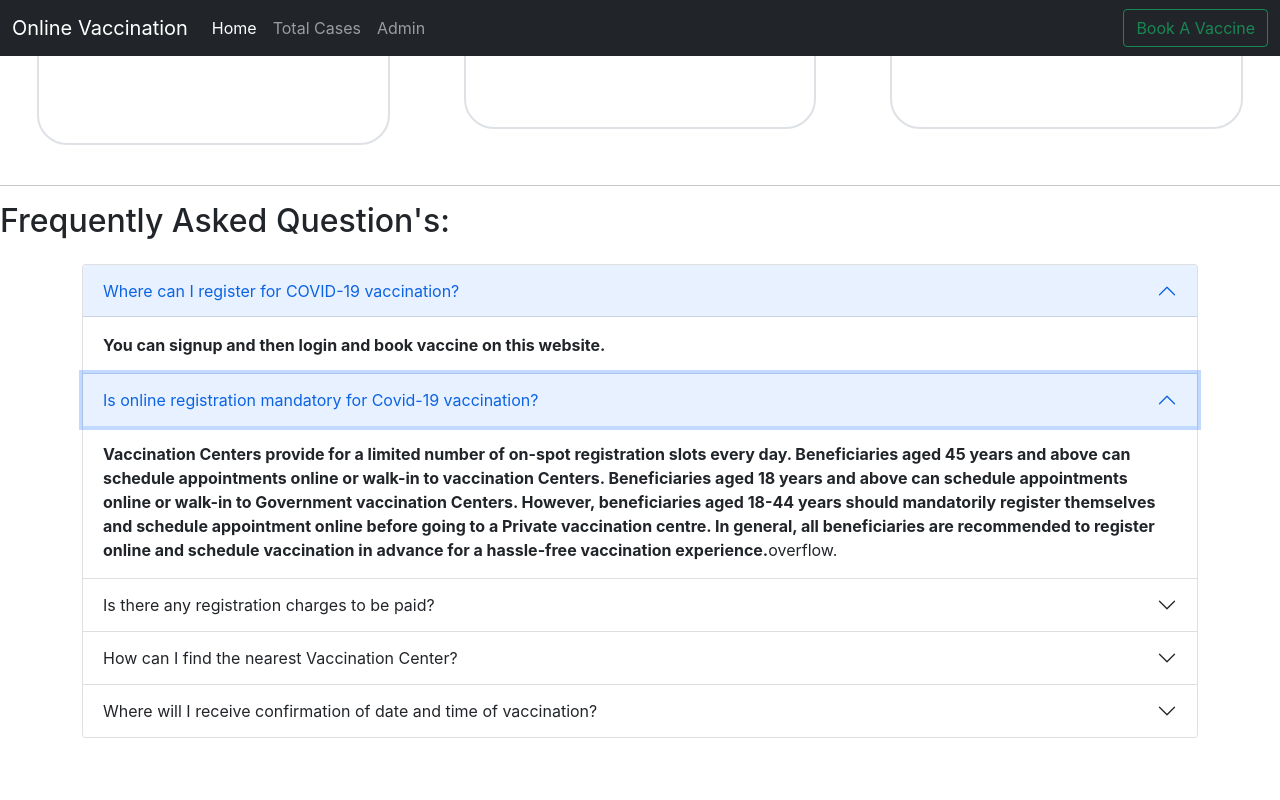
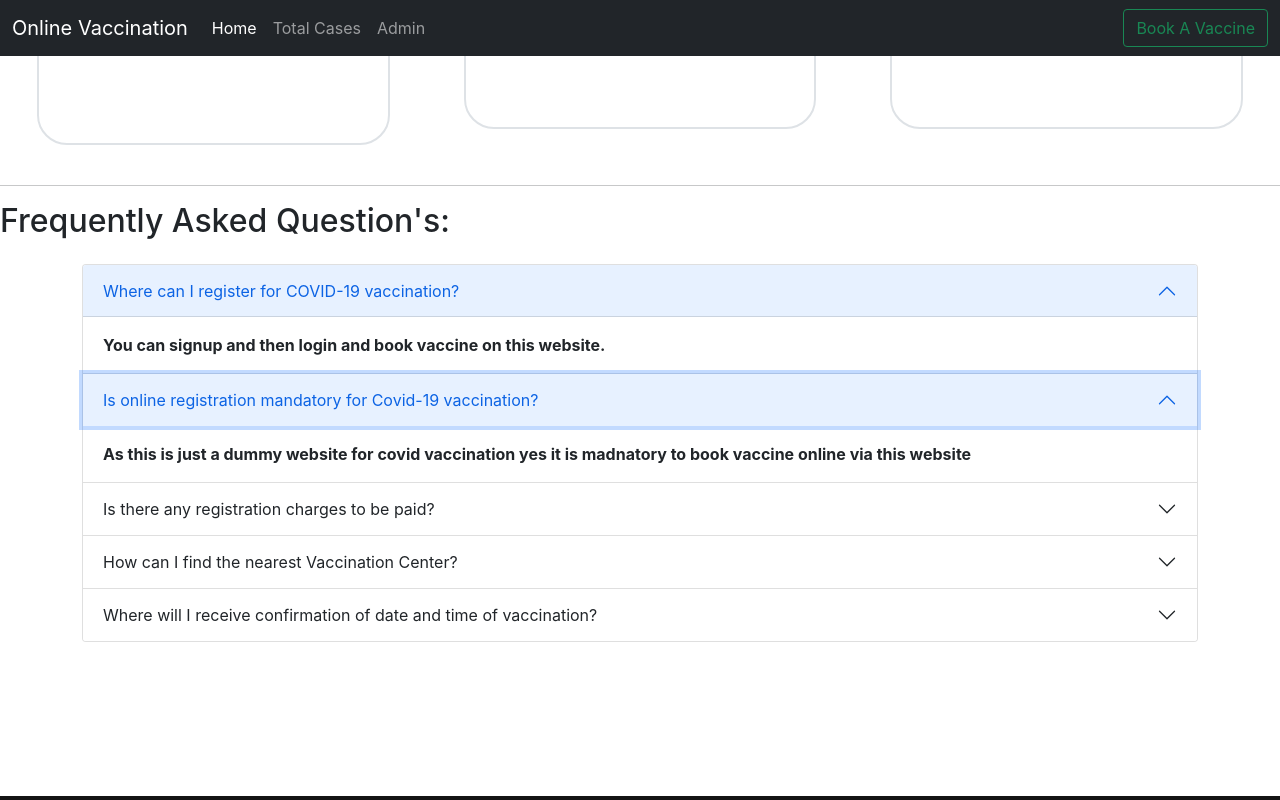
Before and after one commit to shubhamy4ever/Online_Vaccination, a React (Create React App) app: page / in a window 1280 px wide. Both pictures are taken after a click on the button "Is online registration mandatory for Covid-19 vaccination?". Shown: the part 1081-1881 px from the top of the page. Built offline with nearby package versions, Linux system fonts and the light colour scheme.

Commit message:
accordion data updated

```diff
--- a/src/components/Home.js
+++ b/src/components/Home.js
@@ -191,10 +191,7 @@ export const Home = () => {
               data-bs-parent="#accordionExample"
             >
               <div className="accordion-body">
-                <strong>Vaccination Centers provide for a limited number of on-spot registration slots every day. Beneficiaries aged 45 years and above can schedule appointments online or walk-in to vaccination Centers. Beneficiaries aged 18 years and above can schedule appointments online or walk-in to Government vaccination Centers. However, beneficiaries aged 18-44 years should mandatorily register themselves and schedule appointment online before going to a Private vaccination centre.
-
-In general, all beneficiaries are recommended to register online and schedule vaccination in advance for a hassle-free vaccination experience.</strong>
-                overflow.
+                <strong >As this is just a dummy website for covid vaccination yes it is madnatory to book vaccine online via this website</strong>
               </div>
             </div>
           </div>
```
